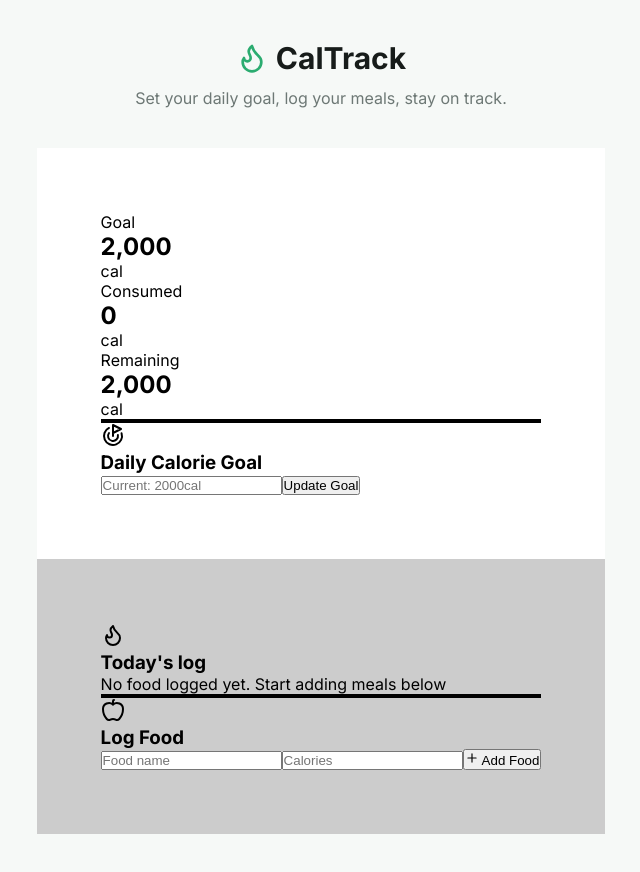
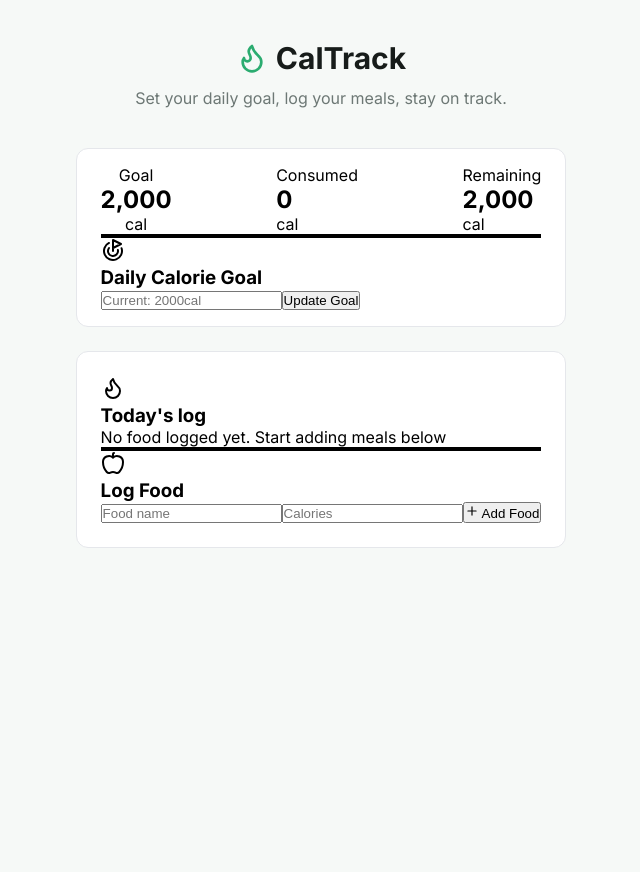
Before and after one commit to dbrah-design/calorie-tracker, a React (Vite) app: page / in a window 1280 px wide. Shown: the whole page, without its empty margins (319-959 px from the left). After the commit the page ends 800 px from the top, so only its background shows below. Built offline with nearby package versions, Linux system fonts and the light colour scheme.

Commit message:
Styled both cards and added flexbox to calorie-display

```diff
--- a/src/App.css
+++ b/src/App.css
@@ -54,14 +54,42 @@
   color: var(--secondary-color);
 }
 
+.cards-container {
+  max-width: 576px;
+}
+
 .card-one {
-  background-color: white;
-  padding: 4em;
+  background-color: #FFFFFF;
+  padding: 1em 1.5em;
+  /* Design had the bottom padding at 1.25rem and top padding at 1rem. For now going to have 1em for top and bottom and going to adjust as needed */
+  margin-bottom: 1.5em;
+  border-radius: 12px;
+  border: 1px solid #e5e7eb;
+
+  /* border-width: 1px;
+  border-color: #e5e7eb;
+  border-style: solid; */
 }
 
 .card-two {
-  background-color: rgb(204, 204, 204);
-  padding: 4em;
+  background-color: #FFFFFF;
+  padding: 1.5em;
+  /* In the design, the padding for card two was confusing so going with 1.5em all around for now */
+  border-radius: 12px;
+  border: 1px solid #e5e7eb;
+
+}
+
+.calorie-display {
+  display: flex;
+  justify-content: space-between;
+  /* Going to use flexbox here for now but could also use grid here too, to get the calorie display side by side like the design */
+}
+
+.goal-calories {
+  text-align: center;
+  /* Could apply this to the other calorie displays so the text is centered.
+  Could also make this a utility class and apply the utitlity class to the jsx   */
 }
 
 .border {
--- a/src/App.jsx
+++ b/src/App.jsx
@@ -15,7 +15,7 @@ function App() {
       </div>
 
 
-      <div>
+      <div className="cards-container">
         <div className="card-one">
 
           <div className="calorie-display">
```
